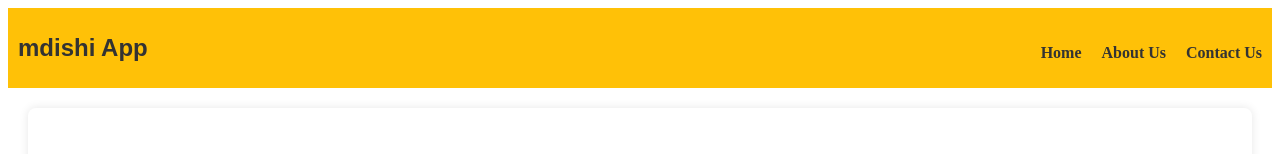
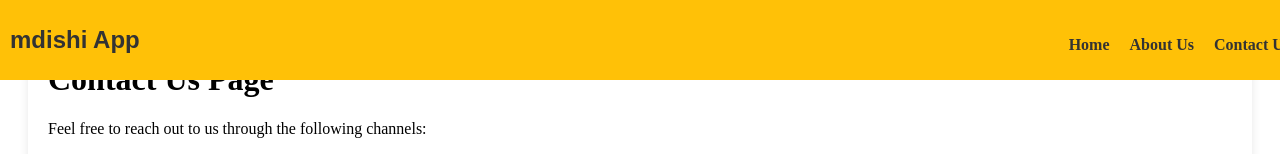
Before and after one commit to marvinok26/Mdishifoodapp, a React (Create React App) app: page /contact in a window 1280 px wide. Shown: the top 154 px of the page. Built offline with nearby package versions, Linux system fonts and the light colour scheme; no server answers.

Commit message:
completed assignment

```diff
--- a/src/NavBar.css
+++ b/src/NavBar.css
@@ -1,9 +1,14 @@
 .navbar {
-    background-color: #ffc107; /* Yellow color variant */
+  position: fixed;
+  top: 0;
+  left: 0;
+  width: 100%;
+  background-color: #ffc107;
   padding: 10px;
   display: flex;
   justify-content: space-between;
   align-items: center;
+  z-index: 1000; /* Ensure it's above other content */
 }
 
 .logo {
```
Lines whose indentation alone changed are shown as unchanged.
